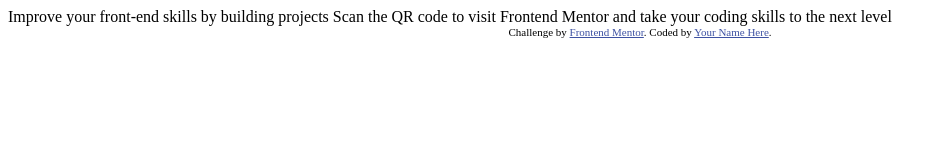
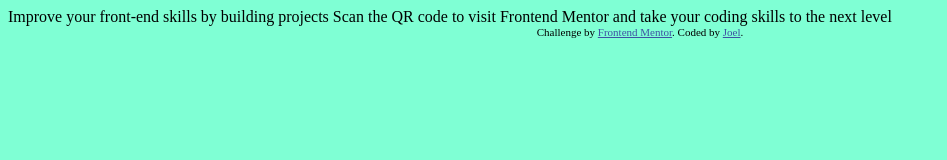
Before and after one commit to Tallseyi/qr-code-component-main, a plain HTML site: page index.html in a window 1280 px wide. Shown: the whole page, without its empty margins (0-947 px from the left). Drawn offline with Linux system fonts and the light colour scheme.

Commit message:
background color changed

```diff
--- a/index.html
+++ b/index.html
@@ -1,28 +1,40 @@
 <!DOCTYPE html>
 <html lang="en">
   <head>
-  <meta charset="UTF-8">
-  <meta name="viewport" content="width=device-width, initial-scale=1.0"> <!-- displays site properly based on user's device -->
+    <meta charset="UTF-8" />
+    <meta name="viewport" content="width=device-width, initial-scale=1.0" />
+    <!-- displays site properly based on user's device -->
 
-  <link rel="icon" type="image/png" sizes="32x32" href="./images/favicon-32x32.png">
+    <link rel="icon" type="image/png" sizes="16x16 32x32 48x48" href="../images/favicon-32x32.png" />
 
     <title>Frontend Mentor | QR code component</title>
 
     <!-- Feel free to remove these styles or customise in your own stylesheet 👍 -->
     <style>
-    .attribution { font-size: 11px; text-align: center; }
-    .attribution a { color: hsl(228, 45%, 44%); }
+      .attribution {
+        font-size: 11px;
+        text-align: center;
+      }
+      .attribution a {
+        color: hsl(228, 45%, 44%);
+      }
+      body {
+        background-color: aquamarine;
+      }
     </style>
   </head>
   <body>
-
-  Improve your front-end skills by building projects
-
-  Scan the QR code to visit Frontend Mentor and take your coding skills to the next level
+    <div>
+      <div>
+        Improve your front-end skills by building projects Scan the QR code to
+        visit Frontend Mentor and take your coding skills to the next level
+      </div>
 
       <div class="attribution">
         Challenge by <a href="https://www.frontendmentor.io?ref=challenge" target="_blank">Frontend Mentor</a>.
-    Coded by <a href="#">Your Name Here</a>.
+        Coded by <a href="#">Joel</a>.
+      </div>
+
     </div>
   </body>
 </html>
```
Lines whose indentation alone changed are shown as unchanged.
